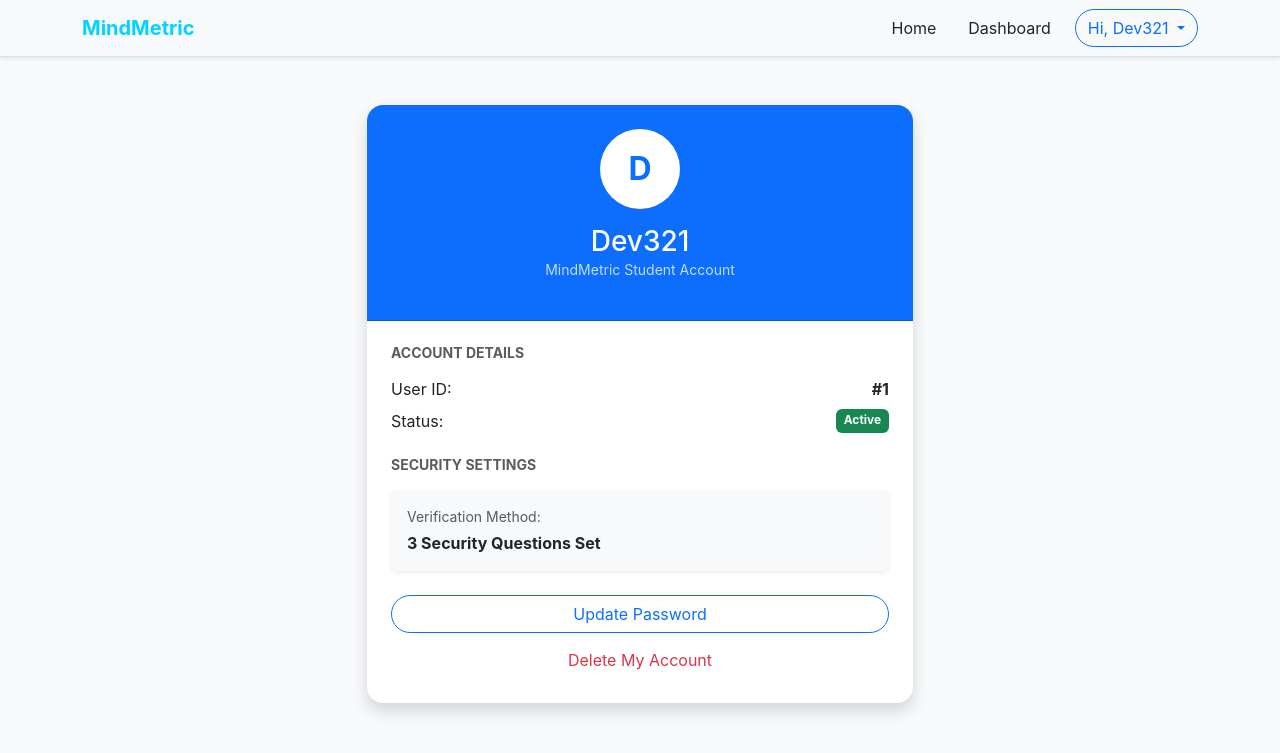
After one commit to Je4emiah/2610-CSP1123-G18, a Flask app: page /profile in a window 1280 px wide. The commit adds this page. Shown: the top 753 px of the page. Run offline with Flask 3, Linux system fonts and the light colour scheme; a user stored in the database is signed in; data comes from the database, SQL or seed files in the repository.

Commit message:
Linked Profile page in the main navigation dropdown

```diff
--- a/app.py
+++ b/app.py
@@ -182,6 +182,8 @@ def dashboard():
         return redirect(url_for('login')), 302
     return render_template('dashboard.html')
 
+
+
 # --- DATABASE INIT ---
 
 def init_db():
--- a/templates/base.html
+++ b/templates/base.html
@@ -25,6 +25,7 @@
                             Hi, {{ current_user }}
                         </button>
                         <ul class="dropdown-menu dropdown-menu-end shadow">
+                            <li><a class="dropdown-item" href="{{ url_for('profile') }}">👤 My Profile</a></li>
                             <li>
                                 <button class="dropdown-item" id="themeToggle">
                                     <span id="themeIcon">🌙</span> Switch Theme
--- /dev/null
+++ b/templates/profile.html
@@ -0,0 +1,44 @@
+{% extends "base.html" %}
+{% block title %}User Profile{% endblock %}
+
+{% block content %}
+<div class="container my-5">
+    <div class="row justify-content-center">
+        <div class="col-md-6">
+            <div class="card shadow border-0 rounded-4">
+                <div class="card-header bg-primary text-white text-center p-4 rounded-top-4">
+                    <div class="rounded-circle bg-white text-primary d-inline-flex align-items-center justify-content-center mb-3" style="width: 80px; height: 80px; font-size: 2rem; font-weight: bold;">
+                        {{ user['username'][0] | upper }}
+                    </div>
+                    <h3 class="mb-0">{{ user['username'] }}</h3>
+                    <p class="small opacity-75">MindMetric Student Account</p>
+                </div>
+                <div class="card-body p-4">
+                    <h6 class="text-uppercase text-muted small fw-bold mb-3">Account Details</h6>
+                    <div class="d-flex justify-content-between mb-2">
+                        <span>User ID:</span>
+                        <span class="fw-bold">#{{ user['id'] }}</span>
+                    </div>
+                    <div class="d-flex justify-content-between mb-4">
+                        <span>Status:</span>
+                        <span class="badge bg-success">Active</span>
+                    </div>
+
+                    <h6 class="text-uppercase text-muted small fw-bold mb-3">Security Settings</h6>
+                    <div class="p-3 bg-light rounded shadow-sm mb-4">
+                        <div class="small mb-1 text-muted">Verification Method:</div>
+                        <div class="fw-bold text-dark"><i class="fas fa-check-circle text-success"></i> 3 Security Questions Set</div>
+                    </div>
+
+                    <div class="d-grid gap-2">
+                        <a href="{{ url_for('forgot_password') }}" class="btn btn-outline-primary rounded-pill">Update Password</a>
+                        <form action="{{ url_for('delete_account') }}" method="POST" onsubmit="return confirm('Are you sure you want to delete your account?');">
+                            <button type="submit" class="btn btn-link text-danger w-100 text-decoration-none small">Delete My Account</button>
+                        </form>
+                    </div>
+                </div>
+            </div>
+        </div>
+    </div>
+</div>
+{% endblock %}
```
